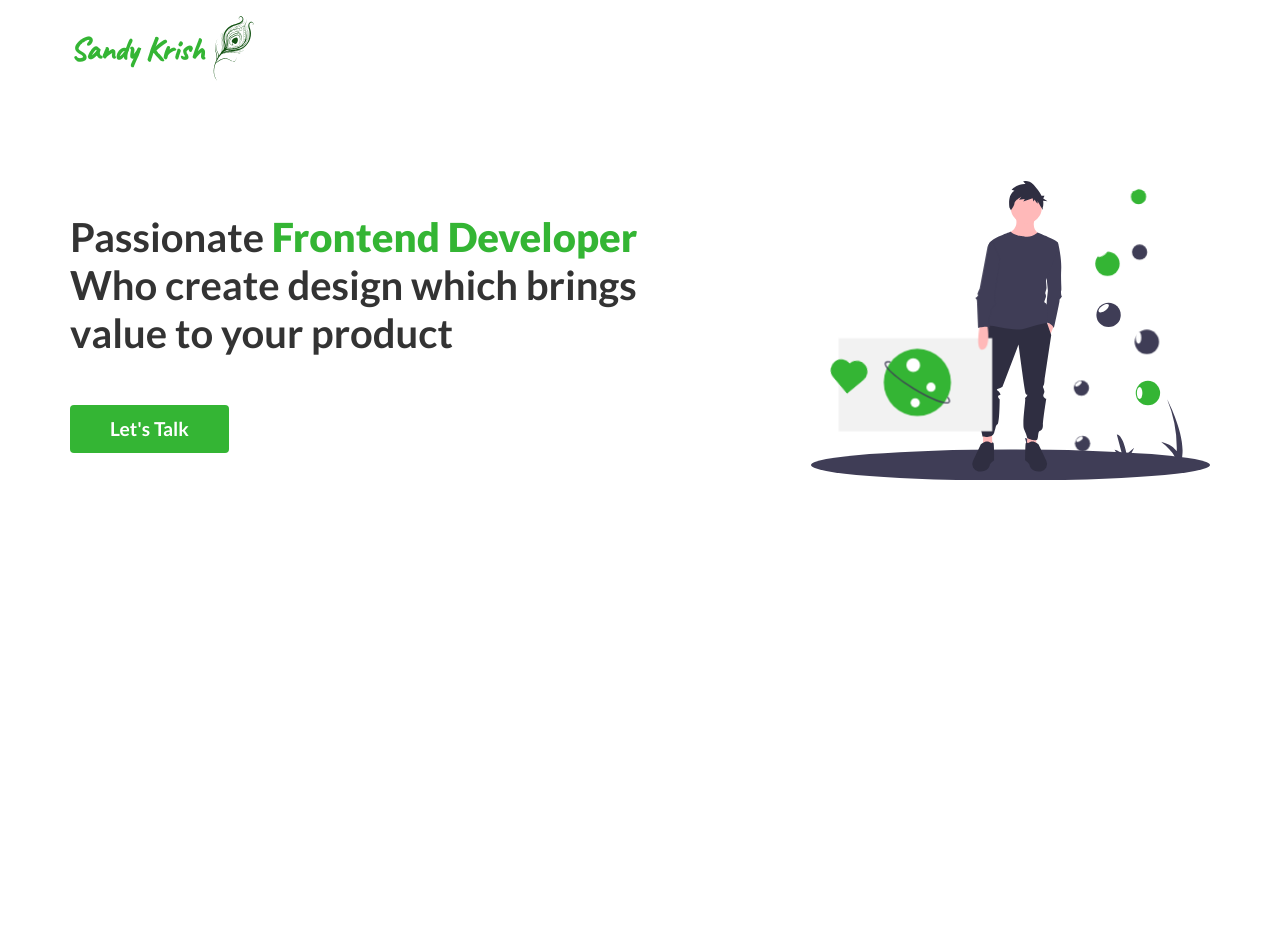
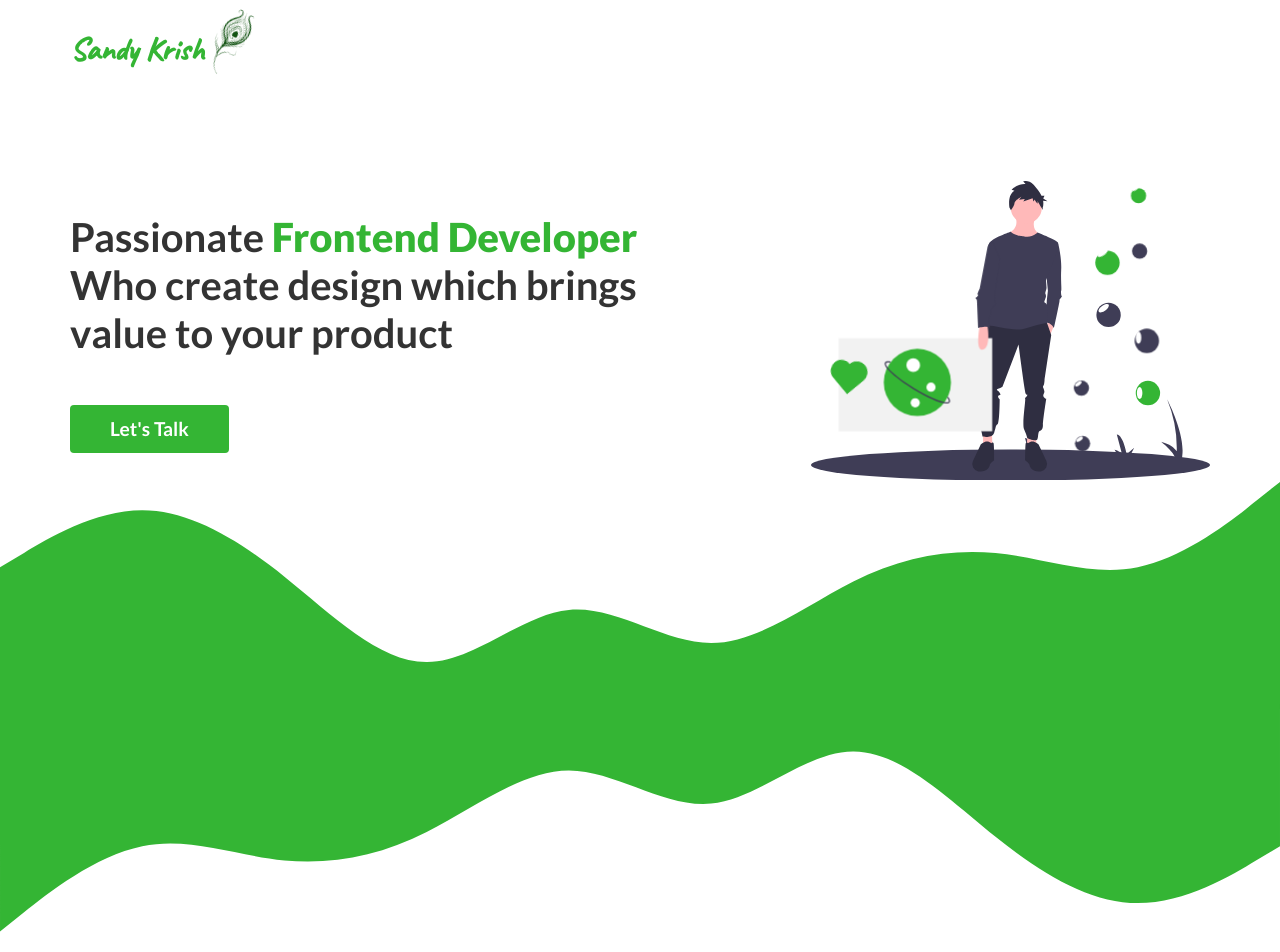
Before and after one commit to santhanakrishnanstark/my-portfolio, a React (Create React App) app: page / in a window 1280 px wide. Shown: the top 952 px of the page. Before the commit the page ends 800 px from the top, so only its background shows below. Built offline with nearby package versions, Linux system fonts and the light colour scheme.

Commit message:
home banner section svg wave added

```diff
--- a/src/App.css
+++ b/src/App.css
@@ -76,8 +76,10 @@ button {
 .primary-btn {
   background-color: var(--primary-bg-color);
 }
-.primary-btn:hover {
+.primary-btn:hover,
+.primary-btn:focus {
   box-shadow: 2px 2px 20px 0px #d4ced0;
+  outline: none;
 }
 .fill-primary {
   fill: var(--primary-bg-color);
@@ -97,12 +99,19 @@ button {
   line-height: 1;
   top: 15%;
 }
-.btn-cta:hover {
+.btn-cta:hover,
+.btn-cta:focus {
   padding-right: 4rem;
 }
-.btn-cta:hover:after {
+.btn-cta:hover:after,
+.btn-cta:focus:after {
   opacity: 1;
   transform: translateX(15px);
+}
+/* keyboard accessibility */
+.btn-cta:focus-visible {
+  outline: 2px solid var(--primary-bg-color);
+  outline-offset: 3px;
 }
 
 img,
--- a/src/Components/Header/Header.css
+++ b/src/Components/Header/Header.css
@@ -2,12 +2,40 @@
     display: flex;
 }
 .brand .brand-name {
+    color: transparent;
     margin-right: 20px;
+    animation: change-color 0s 1s linear forwards;
 }
 .brand svg {
-    transform: rotateZ(20deg) translate(-10px, 18px);
     height: 70px;
+    animation: feather-scale 1s ease-out forwards;
+    transform: translate(0%, 0%);
 }
 .brand svg * {
     fill: #135313;
 }
+
+@keyframes feather-scale {
+    0% {
+        transform: scale(0.1);
+    }
+    50% {
+        transform: scale(1) rotate(20deg) translate(-12px, 12px);
+    }
+    70% {
+        transform: scale(1) rotate(-30deg) translate(-12px, 12px);
+    }
+    80% {
+        transform: scale(1) rotate(30deg)translate(-12px, 12px);
+    }
+    100% {
+        transform: scale(1) rotate(20deg) translate(-12px, 12px);
+    }
+}
+
+@keyframes change-color {
+    100% {
+        color: var(--primary-bg-color);
+        font-weight: 900;
+    }
+}
--- a/src/Components/Header/Header.jsx
+++ b/src/Components/Header/Header.jsx
@@ -1,4 +1,4 @@
-import FeatherLogo from "../FeatherLogo/FeatherLogo";
+import FeatherLogo from "../Svgs/FeatherLogo/FeatherLogo";
 import "./Header.css";
 
 const Header = () => {
@@ -6,9 +6,7 @@ const Header = () => {
     <header>
       <div className="container">
         <div className="brand">
-          <p className="ff-caveat fs-2 ff-bold text-primary brand-name">
-            Sandy Krish
-          </p>
+          <p className="ff-caveat fs-2 ff-bold brand-name">Sandy Krish</p>
           <FeatherLogo />
         </div>
       </div>
--- a/src/Components/HeroSection/HeroSection.css
+++ b/src/Components/HeroSection/HeroSection.css
@@ -58,6 +58,14 @@
         font-size: 2.5em;
         max-width: 705px;
     }
+    .hero-section div.wave {
+        margin-top: -7%;
+        position: relative;
+        z-index: -1;
+    }
+    .hero-section + section {
+        padding-top: 16rem;
+    }
 }
 
 @media (min-width: 1400px) {
--- a/src/Components/HeroSection/HeroSection.jsx
+++ b/src/Components/HeroSection/HeroSection.jsx
@@ -1,5 +1,6 @@
-import InspirationLogo from '../InspirationLogo/InspirationLogo';
-import './HeroSection.css';
+import InspirationLogo from "../Svgs/InspirationLogo/InspirationLogo";
+import Wave from "../Svgs/Wave/Wave";
+import "./HeroSection.css";
 
 const HeroSection = () => {
   return (
@@ -7,10 +8,17 @@ const HeroSection = () => {
       <div className="container">
         <div className="row">
           <div className="col">
-                        <h1 className='ff-lato-bold'>Passionate <strong>Frontend Developer</strong> Who create design which brings value to your product</h1>
-                        <a className='btn primary-btn btn-cta text-white'
-                            href='https://www.linkedin.com/in/santhanakrishnan96/'
-                            target='_blank'>Let's Talk</a>
+            <h1 className="ff-lato-bold">
+              Passionate <strong>Frontend Developer</strong> Who create design
+              which brings value to your product
+            </h1>
+            <a
+              className="btn primary-btn btn-cta text-white"
+              href="https://www.linkedin.com/in/santhanakrishnan96/"
+              target="_blank"
+            >
+              Let's Talk
+            </a>
           </div>
           <div className="col">
             <div className="image">
@@ -19,8 +27,12 @@ const HeroSection = () => {
           </div>
         </div>
       </div>
+      <div className="wave">
+        <Wave className="invert" />
+        <Wave className="normal" />
+      </div>
     </section>
   );
-}
+};
 
 export default HeroSection;
--- /dev/null
+++ b/src/Components/Svgs/Wave/Wave.css
@@ -0,0 +1,9 @@
+svg.invert {
+    transform: rotate(180deg);
+}
+svg.normal {
+    transform: translateY(-10px);
+}
+.wave * {
+    fill: var(--primary-bg-color);
+}
--- /dev/null
+++ b/src/Components/Svgs/Wave/Wave.jsx
@@ -0,0 +1,15 @@
+import "./Wave.css";
+
+const Wave = ({ className }) => {
+  return (
+    <svg viewBox="0 0 1440 320" className={"wave " + className}>
+      <path
+        fill="#0099ff"
+        fillOpacity="1"
+        d="M0,256L26.7,234.7C53.3,213,107,171,160,160C213.3,149,267,171,320,176C373.3,181,427,171,480,144C533.3,117,587,75,640,74.7C693.3,75,747,117,800,112C853.3,107,907,53,960,53.3C1013.3,53,1067,107,1120,149.3C1173.3,192,1227,224,1280,224C1333.3,224,1387,192,1413,176L1440,160L1440,0L1413.3,0C1386.7,0,1333,0,1280,0C1226.7,0,1173,0,1120,0C1066.7,0,1013,0,960,0C906.7,0,853,0,800,0C746.7,0,693,0,640,0C586.7,0,533,0,480,0C426.7,0,373,0,320,0C266.7,0,213,0,160,0C106.7,0,53,0,27,0L0,0Z"
+      ></path>
+    </svg>
+  );
+};
+
+export default Wave;
```
Also changed, not shown: src/Components/Svgs/FeatherLogo/FeatherLogo.jsx (renamed from src/Components/FeatherLogo/FeatherLogo.jsx), src/Components/Svgs/InspirationLogo/InspirationLogo.css (renamed from src/Components/InspirationLogo/InspirationLogo.css), src/Components/Svgs/InspirationLogo/InspirationLogo.jsx (renamed from src/Components/InspirationLogo/InspirationLogo.jsx). Lines whose indentation alone changed are shown as unchanged.
